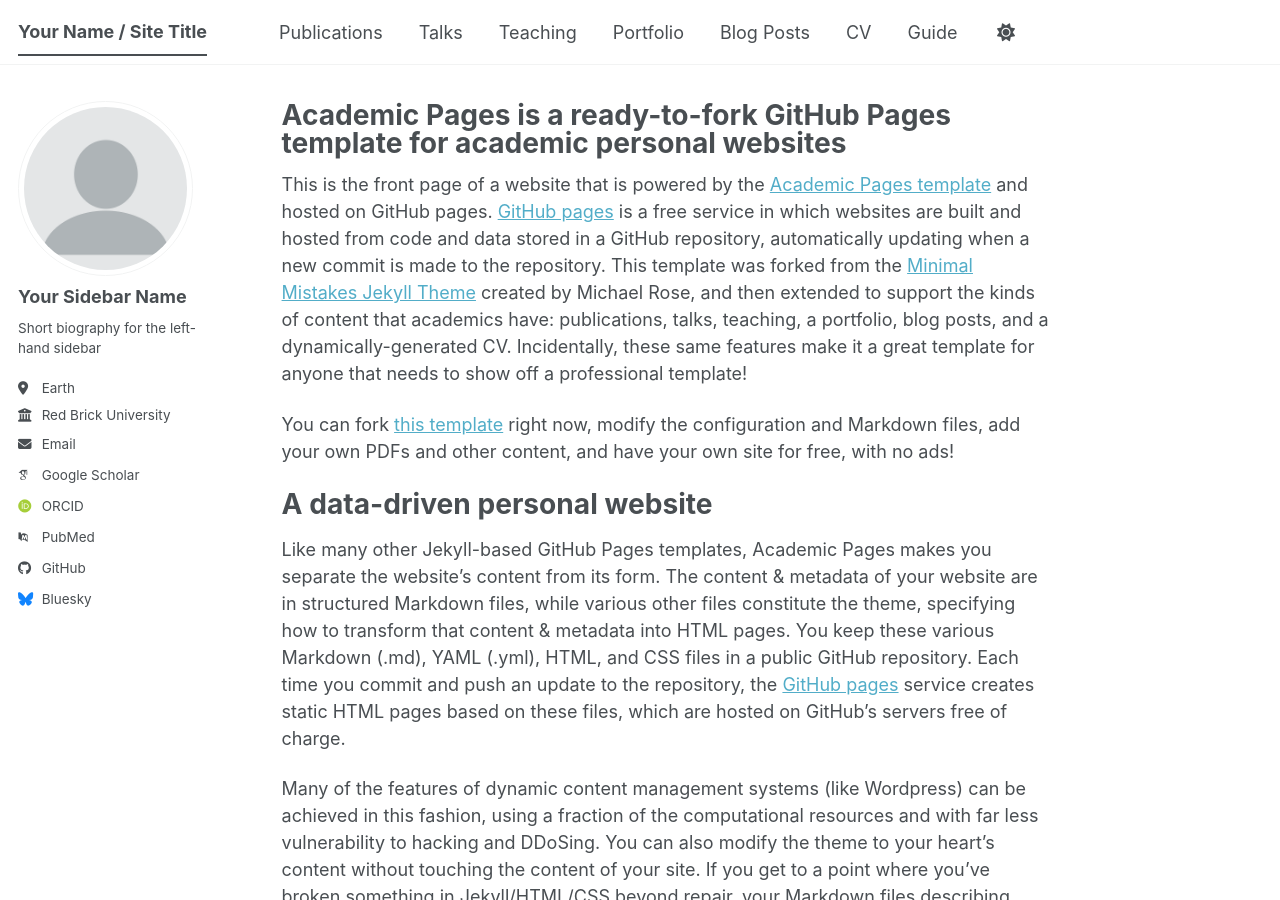
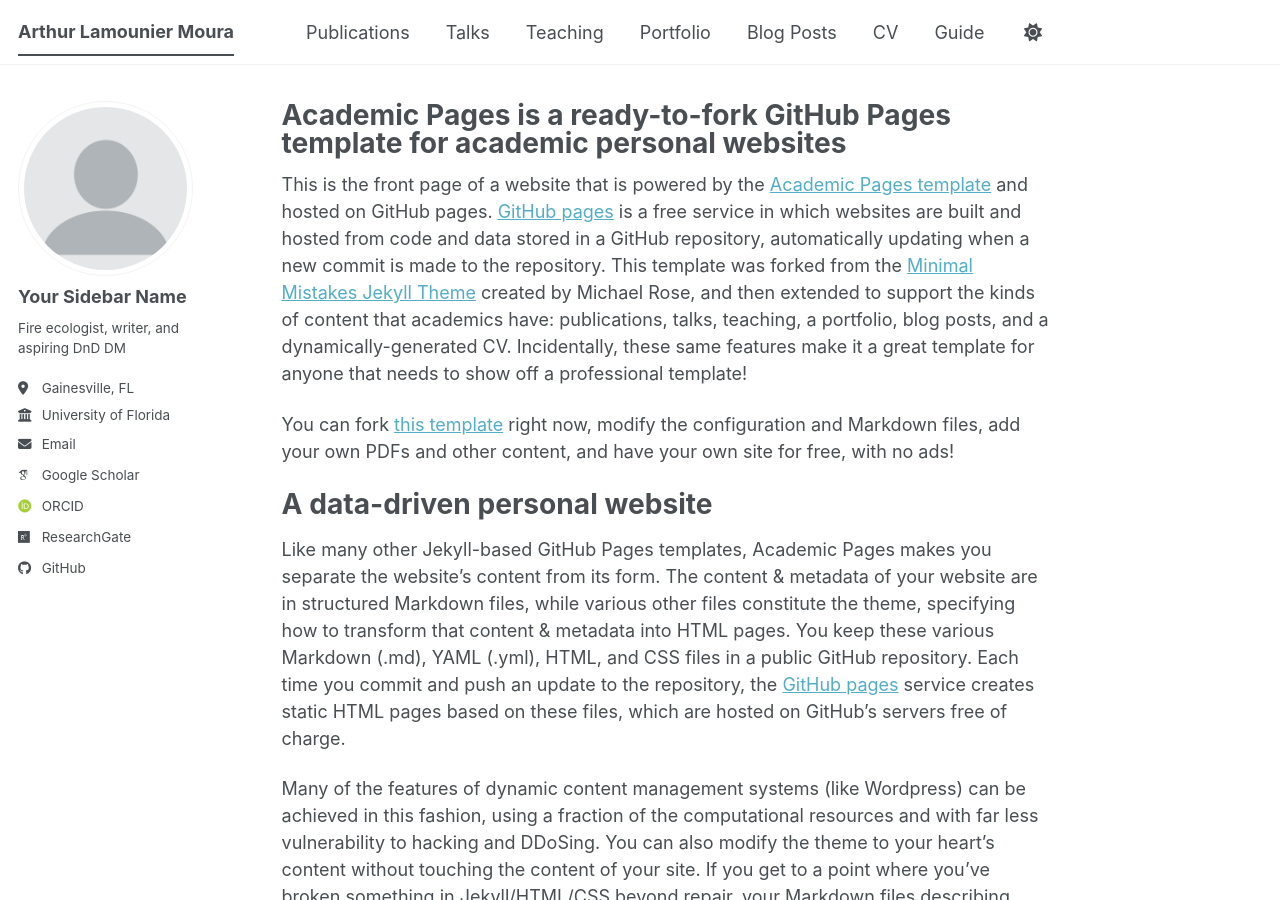
Before and after one commit to arthurlamounier/arthurlamounier.github.io, a Jekyll site: the page built from _pages/about.md, in a window 1280 px wide and 900 px high. Built offline with Jekyll 4.4.1, drawn with Linux system fonts in a browser that asks for light colours; some web fonts are replaced; a script bundle is joined from its source files by our own code; library files that are not in the unit come from our copies.

Commit message:
Update _config.yml

```diff
--- a/_config.yml
+++ b/_config.yml
@@ -9,11 +9,11 @@
 # Basic Site Settings
 locale                   : "en-US"
 site_theme               : "default" # The available themes options are "default", "air", "sunrise", "mint", "dirt" and "contrast"
-title                    : "Your Name / Site Title"
+title                    : "Arthur Lamounier Moura"
 title_separator          : "-"
 name                     : &name "Your Name"
 description              : &description "Your Name's academic portfolio"   # Update this with a general description of your site, this is the default if not overridden by a page
-url                      : https://academicpages.github.io # The base hostname & protocol for your site e.g. "https://[your GitHub username].github.io",
+url                      : https://arthurlamounier.github.io # The base hostname & protocol for your site e.g. "https://[your GitHub username].github.io",
                                                            # or if you already have some other page hosted on Github then use "https://[your GitHub username].github.io/[Your Repo Name]"
 baseurl                  : "" # the subpath of your site, e.g. "/blog"
 repository               : "academicpages/academicpages.github.io"
@@ -26,23 +26,23 @@
   avatar           : "profile.png"
   name             : "Your Sidebar Name"
   pronouns         : # example: "she/her"
-  bio              : "Short biography for the left-hand sidebar"
-  location         : "Earth"
-  employer         : "Red Brick University"
+  bio              : "Fire ecologist, writer, and aspiring DnD DM"
+  location         : "Gainesville, FL"
+  employer         : "University of Florida"
   uri              : # URL
-  email            : "none@example.org"
+  email            : "alamouniermoura@ufl.edu"
 
   # Academic websites
   academia         : # URL
   arxiv            : # URL - Update with the correct link to your profile
-  googlescholar    : "https://scholar.google.com/citations?user=PS_CX0AAAAAJ"
+  googlescholar    : "https://scholar.google.com.br/citations?user=6xrHJGYAAAAJ&hl=en-US"
   inspire-hep      : # URL
   impactstory      : # URL
-  orcid            : "https://orcid.org/yourorcidurl"
+  orcid            : "https://orcid.org/0000-0003-2201-1176"
   semantic         : # URL
   ssrn             : # URL
-  pubmed           : "https://www.ncbi.nlm.nih.gov/pubmed/?term=john+snow"
-  researchgate     : # URL
+  pubmed           : # URL
+  researchgate     : "https://www.researchgate.net/profile/Arthur-Lamounier-Moura"
   scopus           : # URL
   zotero           : # URL
 
@@ -51,13 +51,13 @@
   bitbucket        : # Username - Update with your username on the site
   codepen          : # Username
   dribbble         : # Username
-  github           : "academicpages"
+  github           : "https://github.com/arthurlamounier"
   kaggle           : # Username
   stackoverflow    : # User number or user number and name (i.e., use "1" or "1/jeff-atwood")
 
   # Social media
   artstation       : # Username
-  bluesky          : "bsky.app" # Replace this with you Bluesky username
+  bluesky          : # Username # Replace this with you Bluesky username
   facebook         : # Username
   flickr           : # Username
   foursquare       : # Username
```
